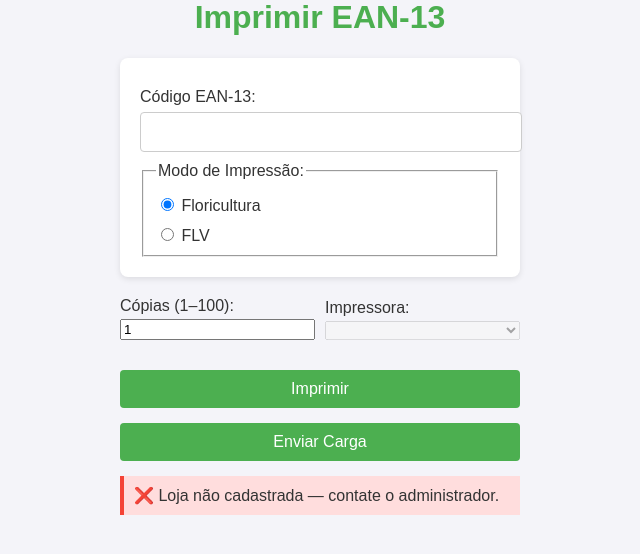
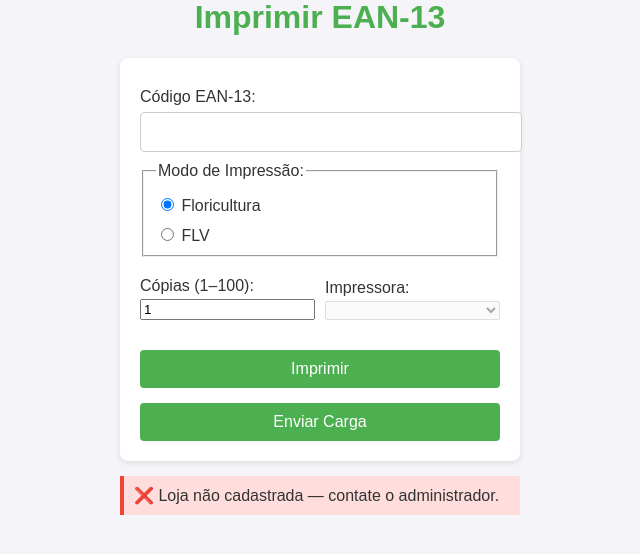
Before and after one commit to Deyvidhalaten/ImpressoraZQ230, a Flask app: page / in a window 1280 px wide. Shown: the part 132-686 px from the top of the page, without its empty margins (320-960 px from the left). Run offline with Flask 3, Linux system fonts and the light colour scheme; parts of the project's set-up code (start-up, migrations or seed data) failed here and were passed over.

Commit message:
Update index.html

```diff
--- a/templates/index.html
+++ b/templates/index.html
@@ -30,7 +30,7 @@
       <option value="padrao">Padrão</option>
       <option value="bistek">Bistek</option>
     </select>
-    <div class="fundo-layout">
+
     <h1>Imprimir EAN-13</h1>
     <form method="POST" action="{{ url_for('index') }}">
       <label for="codigo">Código EAN-13:</label>
@@ -49,7 +49,6 @@
           FLV
         </label>
       </fieldset>
-      </div>
 
       <div class="form-inline">
         <div class="form-group">
```
Lines whose indentation alone changed are shown as unchanged.
